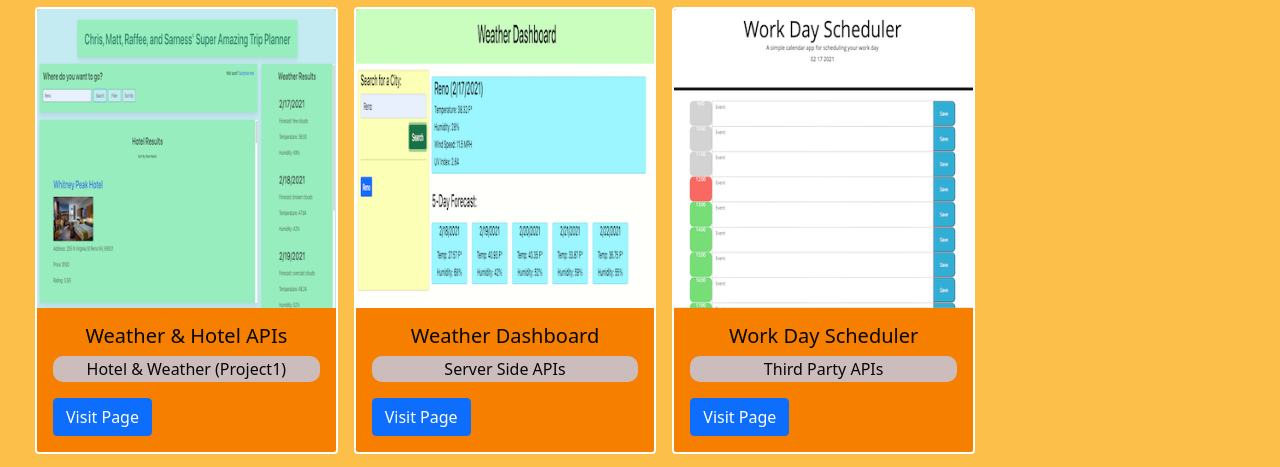
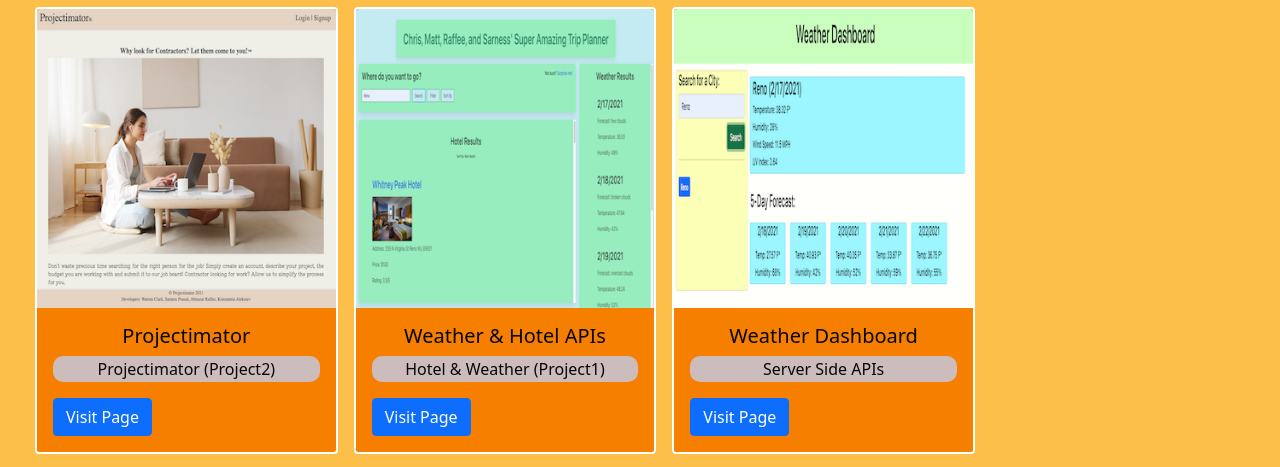
Before and after one commit to Raffee1989/Responsive-Portfolio, a plain HTML site: page portfolio.html in a window 1280 px wide. Shown: the part 202-669 px from the top of the page. Drawn offline with nearby package versions, Linux system fonts and the light colour scheme.

Commit message:
adding new project

```diff
--- a/portfolio.html
+++ b/portfolio.html
@@ -81,17 +81,28 @@
 
         <!-- Main - Content -->
         <section class="row g-3">
-          <!-- Main - Article-8 Group Project Image - Bootstrap Card -->
+          <!-- Main - Article-9 Group Project Image - Bootstrap Card -->
           <article class="col-md-4 col-sm-6 col-xs-12">
             <div class="card">
-              <img src="./Assets/Images/Project1.png" class="card-img-top" alt="GroupProject">
+              <img src="./Assets/Images/Projectimator.png" class="card-img-top" alt="GroupProject">
               <div class="card-body">
-                <h5 class="card-title">Weather & Hotel APIs</h5>
-                <p class="card-text">Hotel & Weather (Project1)</p>
-                <a href="https://matthewdherold.github.io/GroupProject/" class="btn btn-primary">Visit Page</a>
+                <h5 class="card-title">Projectimator</h5>
+                <p class="card-text">Projectimator (Project2)</p>
+                <a href="https://github.com/wclarkcito/contractor" class="btn btn-primary">Visit Page</a>
               </div>
             </div>
           </article>
+        <!-- Main - Article-8 Group Project Image - Bootstrap Card -->
+        <article class="col-md-4 col-sm-6 col-xs-12">
+          <div class="card">
+            <img src="./Assets/Images/Project1.png" class="card-img-top" alt="GroupProject">
+            <div class="card-body">
+              <h5 class="card-title">Weather & Hotel APIs</h5>
+              <p class="card-text">Hotel & Weather (Project1)</p>
+              <a href="https://matthewdherold.github.io/GroupProject/" class="btn btn-primary">Visit Page</a>
+            </div>
+          </div>
+        </article>
           <!-- Main - Article-7 Weather Dashboard Image - Bootstrap Card -->
           <article class="col-md-4 col-sm-6 col-xs-12">
             <div class="card">
```
Also changed, not shown: Assets/Images/Projectimator.png (added).
